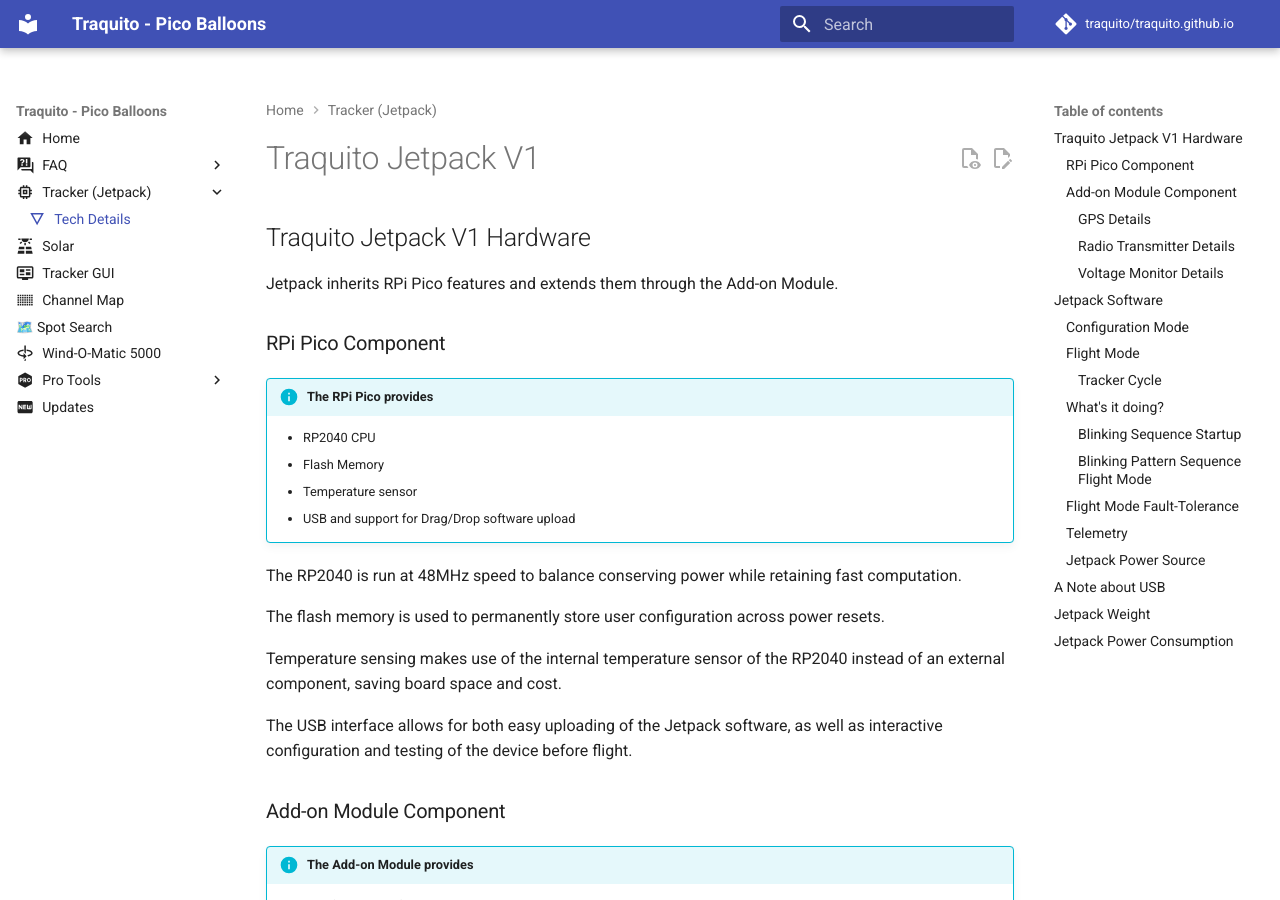
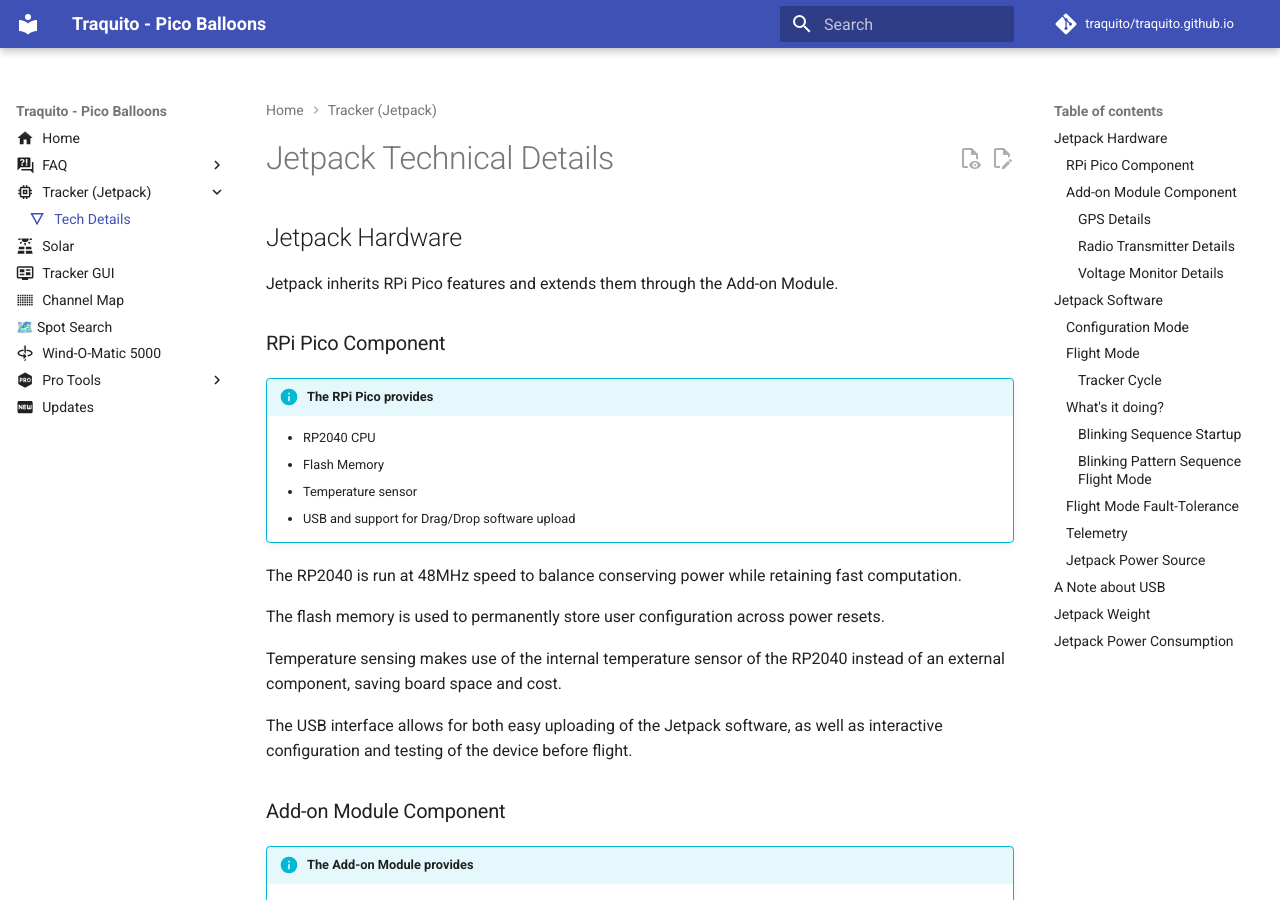
Before and after one commit to traquito/traquito.github.io, an MkDocs documentation site: the page built from docs/tracker/V1/README.md, in a window 1280 px wide and 900 px high. Built offline with MkDocs 1.6.1 and Material for MkDocs 9.7.7, drawn with Linux system fonts in a browser that asks for light colours; comment, search, counter and statistics services are not loaded.

Commit message:
tweaking details of site look and phrasing

```diff
--- a/docs/tracker/V1/README.md
+++ b/docs/tracker/V1/README.md
@@ -5,9 +5,9 @@
 icon: material/details
 ---
 
-# Traquito Jetpack V1
+# Jetpack Technical Details
 
-## Traquito Jetpack V1 Hardware
+## Jetpack Hardware
 
 Jetpack inherits RPi Pico features and extends them through the Add-on Module.
 
```
Also changed, not shown: docs/README.md (+22 -15 lines), docs/faq/README.md (+2 -2 lines), docs/pro/README.md (+1 -1 lines), docs/solar/README.md (+1 -1 lines), docs/tracker/README.md (+3 -3 lines), docs/img/spotsearch.png, docs/updates/card.jpg (added).
